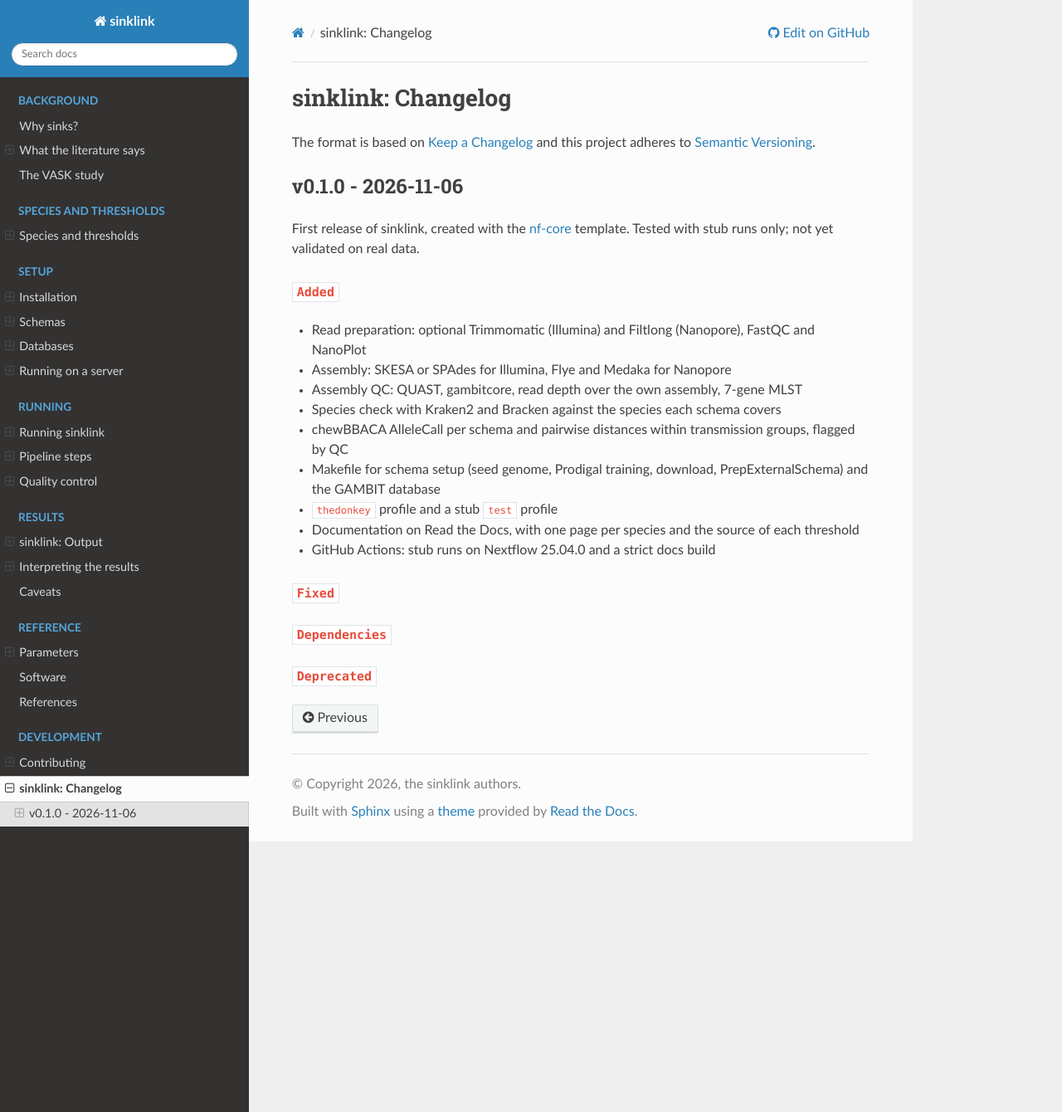
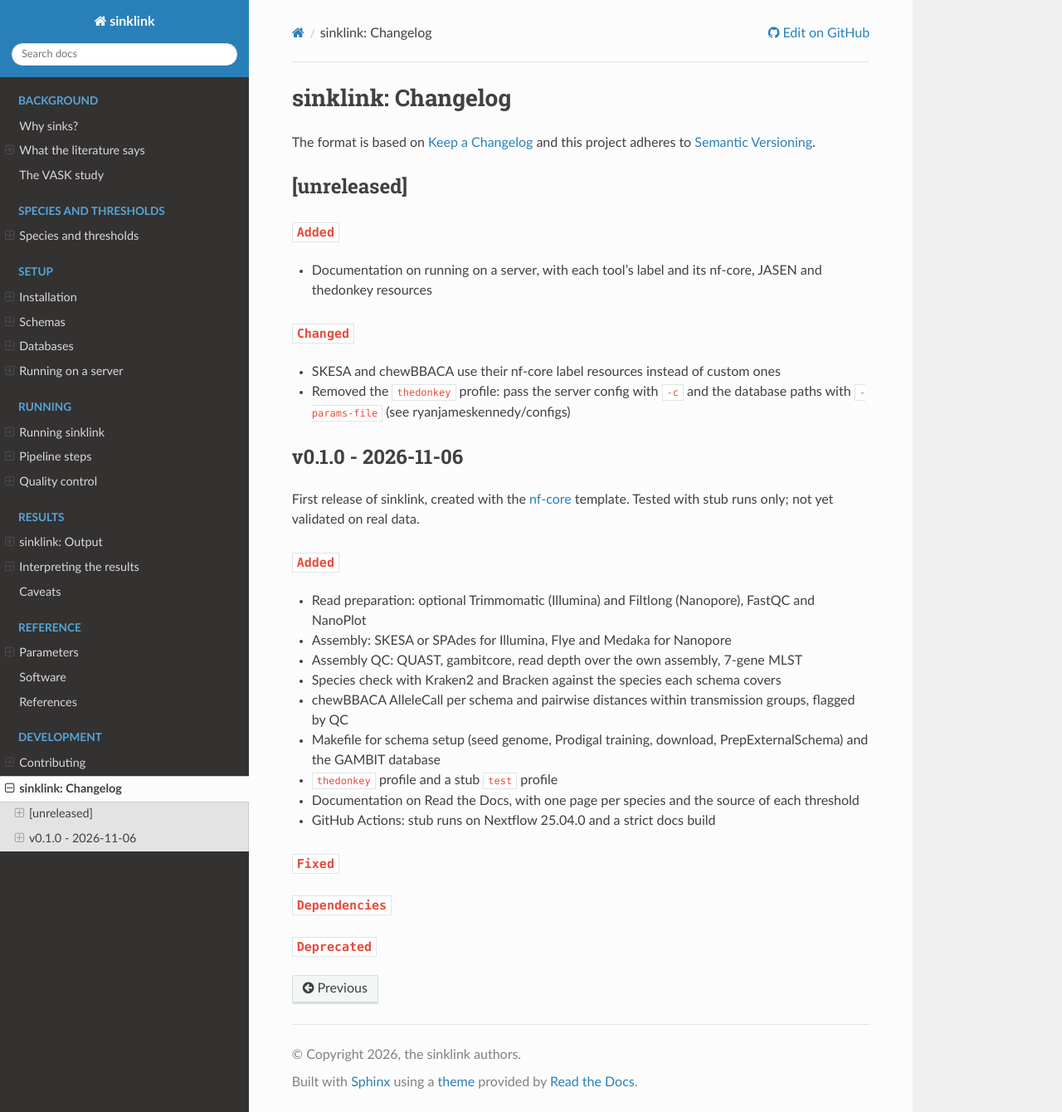
Before and after one commit to ryanjameskennedy/sinklink, a Sphinx documentation site: the page built from docs/development/changelog.md, in a window 1280 px wide and 1340 px high. Shown: the whole window at 83% size. Built offline with Sphinx 7.4.7 and the Read the Docs theme 3.1.0, drawn with Linux system fonts in a browser that asks for light colours.

Commit message:
Remove the built-in thedonkey profile

```diff
--- a/CHANGELOG.md
+++ b/CHANGELOG.md
@@ -2,6 +2,17 @@
 
 The format is based on [Keep a Changelog](https://keepachangelog.com/en/1.0.0/)
 and this project adheres to [Semantic Versioning](https://semver.org/spec/v2.0.0.html).
+
+## [unreleased]
+
+### `Added`
+
+- Documentation on running on a server, with each tool's label and its nf-core, JASEN and thedonkey resources
+
+### `Changed`
+
+- SKESA and chewBBACA use their nf-core label resources instead of custom ones
+- Removed the `thedonkey` profile: pass the server config with `-c` and the database paths with `-params-file` (see ryanjameskennedy/configs)
 
 ## v0.1.0 - 2026-11-06
 
```
Also changed, not shown: docs/development/contributing.md (+1 -1 lines), 3 other files.
